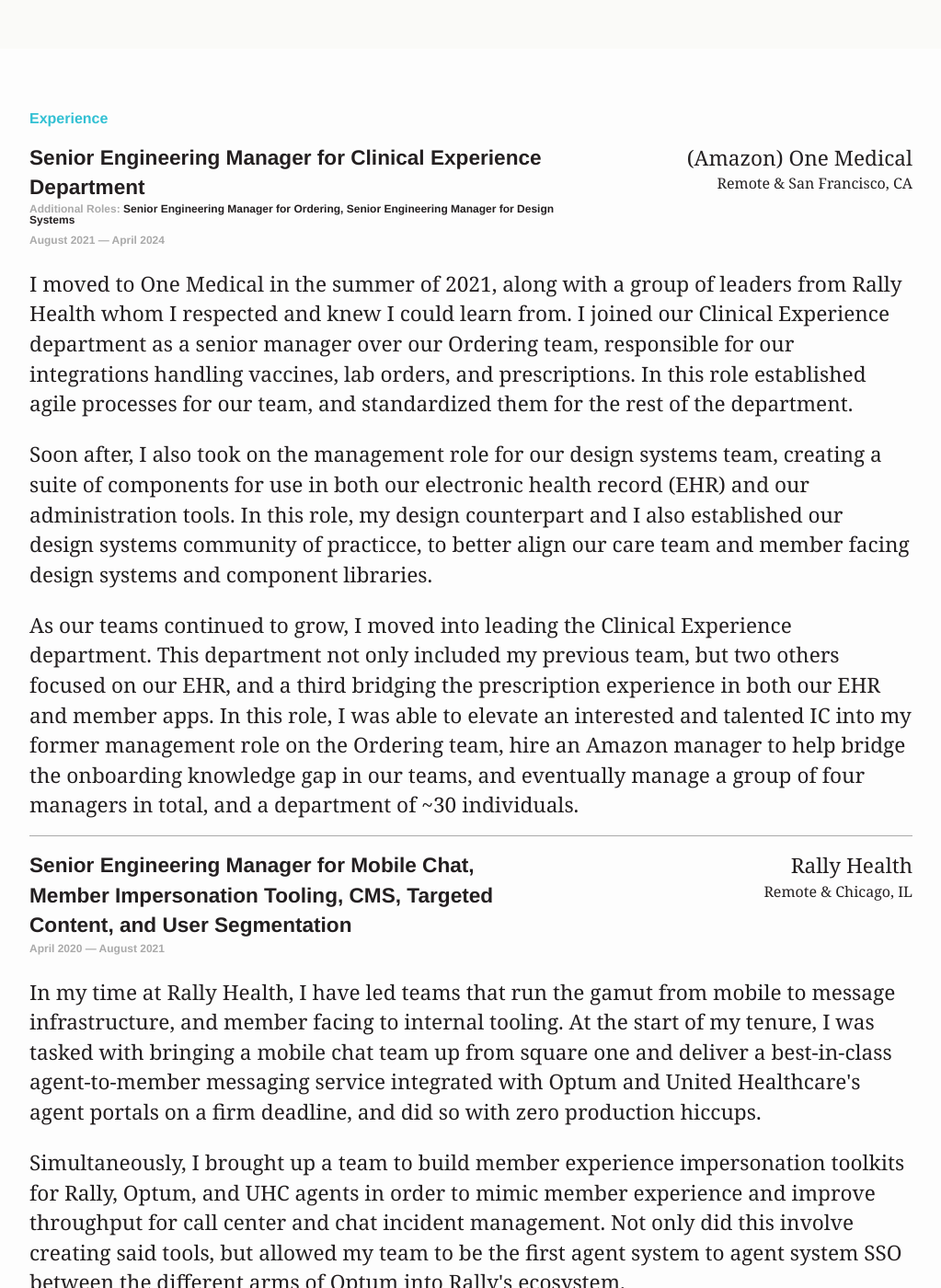
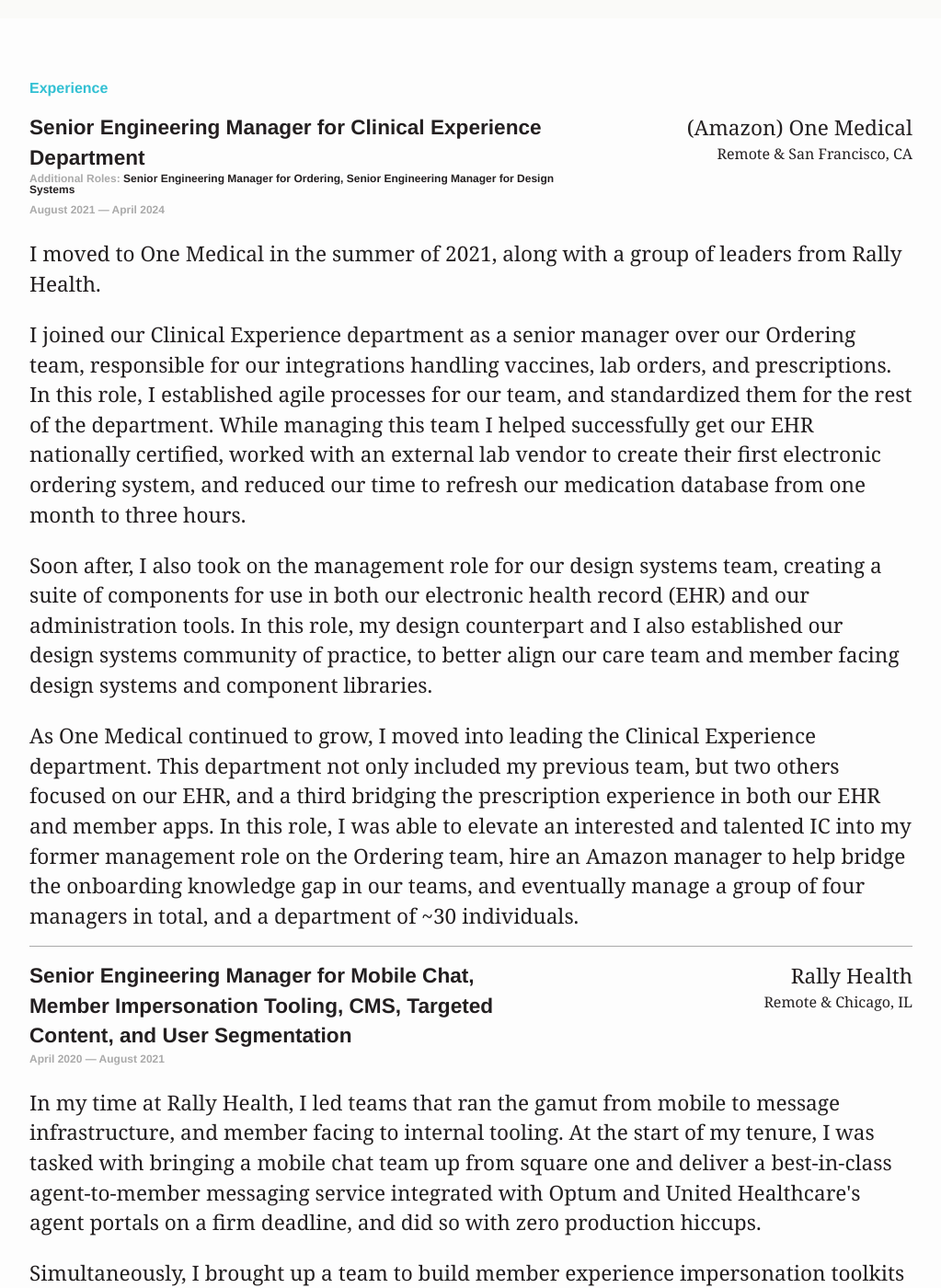
Before and after one commit to billHinderman/resume, a Jekyll site: the page built from index.html, in a window 1280 px wide and 1400 px high, scrolled down 1364 px. Shown: the whole window at 92% size, without its empty margins (128-1151 px from the left). Built offline with Jekyll 4.4.1, drawn with Linux system fonts in a browser that asks for light colours; some of the changed text lies outside the part shown.

Commit message:
Text fixes

```diff
--- a/_includes/section-gist.html
+++ b/_includes/section-gist.html
@@ -10,7 +10,7 @@
     </p>
 
     <p>
-      Prior to One Medical, I led three teams at Rally Health, creating experiences on both on the customer and employee facing applications managed by Rally and our parent company United Healthcare.
+      Prior to One Medical, I led three teams at Rally Health, creating experiences in both our customer and employee facing applications, and those of our parent company, United Healthcare.
     </p>
 
     <p>
--- a/_includes/section-work.html
+++ b/_includes/section-work.html
@@ -19,15 +19,19 @@
           </div>
         </div>
         <p class="resume-item-description">
-          I moved to One Medical in the summer of 2021, along with a group of leaders from Rally Health whom I respected and knew I could learn from. I joined our Clinical Experience department as a senior manager over our Ordering team, responsible for our integrations handling vaccines, lab orders, and prescriptions. In this role established agile processes for our team, and standardized them for the rest of the department.
+          I moved to One Medical in the summer of 2021, along with a group of leaders from Rally Health.
+        </p>
+
+        <p>
+          I joined our Clinical Experience department as a senior manager over our Ordering team, responsible for our integrations handling vaccines, lab orders, and prescriptions. In this role, I established agile processes for our team, and standardized them for the rest of the department. While managing this team I helped successfully get our EHR nationally certified, worked with an external lab vendor to create their first electronic ordering system, and reduced our time to refresh our medication database from one month to three hours.
         </p>
 
         <p class="resume-item-description">
-          Soon after, I also took on the management role for our design systems team, creating a suite of components for use in both our electronic health record (EHR) and our administration tools. In this role, my design counterpart and I also established our design systems community of practicce, to better align our care team and member facing design systems and component libraries.
-        </p>
+          Soon after, I also took on the management role for our design systems team, creating a suite of components for use in both our electronic health record (EHR) and our administration tools. In this role, my design counterpart and I also established our design systems community of practice, to better align our care team and member facing design systems and component libraries.
+          </p>
 
         <p class="resume-item-description">
-          As our teams continued to grow, I moved into leading the Clinical Experience department. This department not only included my previous team, but two others focused on our EHR, and a third bridging the prescription experience in both our EHR and member apps. In this role, I was able to elevate an interested and talented IC into my former management role on the Ordering team, hire an Amazon manager to help bridge the onboarding knowledge gap in our teams, and eventually manage a group of four managers in total, and a department of ~30 individuals.
+          As One Medical continued to grow, I moved into leading the Clinical Experience department. This department not only included my previous team, but two others focused on our EHR, and a third bridging the prescription experience in both our EHR and member apps. In this role, I was able to elevate an interested and talented IC into my former management role on the Ordering team, hire an Amazon manager to help bridge the onboarding knowledge gap in our teams, and eventually manage a group of four managers in total, and a department of ~30 individuals.
         </p>
       </li>
 
@@ -44,7 +48,7 @@
           </div>
         </div>
         <p class="resume-item-description">
-          In my time at Rally Health, I have led teams that run the gamut from mobile to message infrastructure, and member facing to internal tooling. At the start of my tenure, I was tasked with bringing a mobile chat team up from square one and deliver a best-in-class agent-to-member messaging service integrated with Optum and United Healthcare's agent portals on a firm deadline, and did so with zero production hiccups.
+          In my time at Rally Health, I led teams that ran the gamut from mobile to message infrastructure, and member facing to internal tooling. At the start of my tenure, I was tasked with bringing a mobile chat team up from square one and deliver a best-in-class agent-to-member messaging service integrated with Optum and United Healthcare's agent portals on a firm deadline, and did so with zero production hiccups.
         </p>
         <p class="resume-item-description">
           Simultaneously, I brought up a team to build member experience impersonation toolkits for Rally, Optum, and UHC agents in order to mimic member experience and improve throughput for call center and chat incident management. Not only did this involve creating said tools, but allowed my team to be the first agent system to agent system SSO between the different arms of Optum into Rally's ecosystem.
```
Also changed, not shown: 3 other files.
